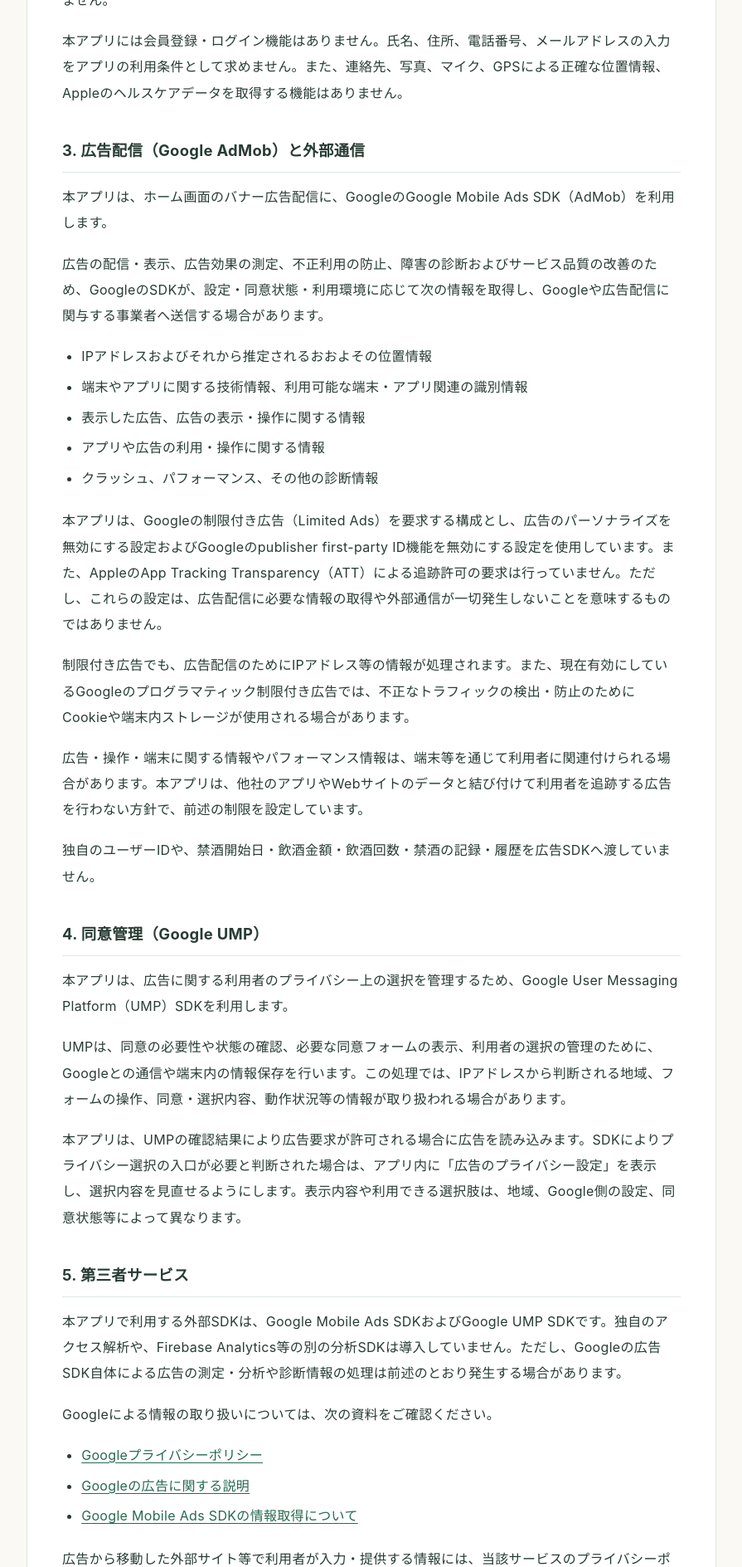
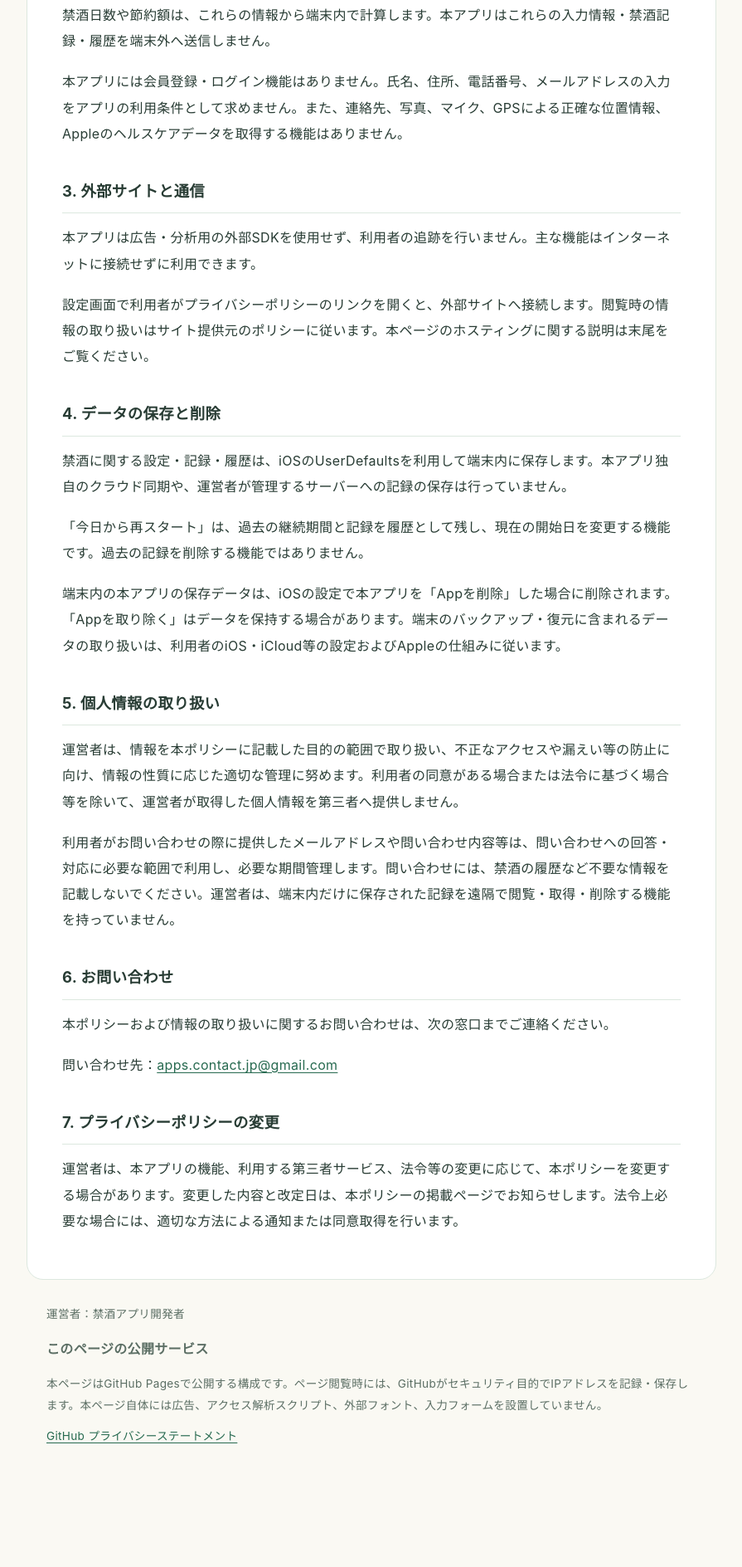
Before and after one commit to Jelly318/atoikura-support, a plain HTML site: page kinshu/privacy-policy.html in a window 1280 px wide. Shown: the part 912-2800 px from the top of the page at 83% size, without its empty margins (192-1087 px from the left). After the commit the page ends 2701 px from the top, so only its background shows below. Drawn offline with Linux system fonts and the light colour scheme.

Commit message:
Update privacy-policy.html

```diff
--- a/kinshu/privacy-policy.html
+++ b/kinshu/privacy-policy.html
@@ -2,7 +2,7 @@
 <html lang="ja"><head>
 <meta charset="utf-8"><meta name="viewport" content="width=device-width, initial-scale=1">
 <title>プライバシーポリシー | Kinshu（禁酒）</title>
-<meta name="description" content="Kinshu（禁酒）のプライバシーポリシー。端末内の記録保存、Google AdMob広告、UMP同意管理、お問い合わせについて説明します。">
+<meta name="description" content="Kinshu（禁酒）のプライバシーポリシー。端末内の記録保存、外部サイトの閲覧、お問い合わせについて説明します。">
 <meta name="referrer" content="no-referrer">
 <link rel="canonical" href="https://jelly318.github.io/atoikura-support/kinshu/privacy-policy.html">
 <style>
@@ -13,7 +13,8 @@
 <a class="skip" href="#policy">本文へ移動</a>
 <header class="brand"><span class="mark" aria-hidden="true"></span><strong>Kinshu（禁酒）</strong><span>プライバシーについて</span></header>
 <main id="policy"><h1>プライバシーポリシー</h1>
-<p>制定日：2026年10月28日<br>改定日：2026年10月29日</p>
+<p>制定日：2026年10月28日<br>改定日：2026年11月10日</p>
+<p>本ポリシーはKinshu 1.0（ビルド2）以降に適用されます。ビルド1については<a href="https://github.com/Jelly318/atoikura-support/blob/a42363e37c2871ed113e9a5316ea7b54f7ad586c/kinshu/privacy-policy.html">旧版のポリシー</a>をご覧ください。</p>
 <h2>1. 運営者</h2>
 <p>運営者：禁酒アプリ開発者</p>
 <p>運営者は、iOSアプリ「Kinshu（禁酒）」（以下「本アプリ」）における利用者の情報を、以下のとおり取り扱います。</p>
@@ -26,47 +27,22 @@
 <li>再スタート前の開始日、再スタート日時、到達日数および記録済み日付</li>
 <li>履歴を区別するための識別子および設定の完了状態</li>
 </ul>
-<p>禁酒日数や節約額は、これらの情報から端末内で計算します。これらの入力情報・禁酒記録・履歴を、運営者のサーバーに送信したり、広告リクエストへ付加してGoogleに送信したりする処理はありません。</p>
+<p>禁酒日数や節約額は、これらの情報から端末内で計算します。本アプリはこれらの入力情報・禁酒記録・履歴を端末外へ送信しません。</p>
 <p>本アプリには会員登録・ログイン機能はありません。氏名、住所、電話番号、メールアドレスの入力をアプリの利用条件として求めません。また、連絡先、写真、マイク、GPSによる正確な位置情報、Appleのヘルスケアデータを取得する機能はありません。</p>
-<h2>3. 広告配信（Google AdMob）と外部通信</h2>
-<p>本アプリは、ホーム画面のバナー広告配信に、GoogleのGoogle Mobile Ads SDK（AdMob）を利用します。</p>
-<p>広告の配信・表示、広告効果の測定、不正利用の防止、障害の診断およびサービス品質の改善のため、GoogleのSDKが、設定・同意状態・利用環境に応じて次の情報を取得し、Googleや広告配信に関与する事業者へ送信する場合があります。</p>
-<ul>
-<li>IPアドレスおよびそれから推定されるおおよその位置情報</li>
-<li>端末やアプリに関する技術情報、利用可能な端末・アプリ関連の識別情報</li>
-<li>表示した広告、広告の表示・操作に関する情報</li>
-<li>アプリや広告の利用・操作に関する情報</li>
-<li>クラッシュ、パフォーマンス、その他の診断情報</li>
-</ul>
-<p>本アプリは、Googleの制限付き広告（Limited Ads）を要求する構成とし、広告のパーソナライズを無効にする設定およびGoogleのpublisher first-party ID機能を無効にする設定を使用しています。また、AppleのApp Tracking Transparency（ATT）による追跡許可の要求は行っていません。ただし、これらの設定は、広告配信に必要な情報の取得や外部通信が一切発生しないことを意味するものではありません。</p>
-<p>制限付き広告でも、広告配信のためにIPアドレス等の情報が処理されます。また、現在有効にしているGoogleのプログラマティック制限付き広告では、不正なトラフィックの検出・防止のためにCookieや端末内ストレージが使用される場合があります。</p>
-<p>広告・操作・端末に関する情報やパフォーマンス情報は、端末等を通じて利用者に関連付けられる場合があります。本アプリは、他社のアプリやWebサイトのデータと結び付けて利用者を追跡する広告を行わない方針で、前述の制限を設定しています。</p>
-<p>独自のユーザーIDや、禁酒開始日・飲酒金額・飲酒回数・禁酒の記録・履歴を広告SDKへ渡していません。</p>
-<h2>4. 同意管理（Google UMP）</h2>
-<p>本アプリは、広告に関する利用者のプライバシー上の選択を管理するため、Google User Messaging Platform（UMP）SDKを利用します。</p>
-<p>UMPは、同意の必要性や状態の確認、必要な同意フォームの表示、利用者の選択の管理のために、Googleとの通信や端末内の情報保存を行います。この処理では、IPアドレスから判断される地域、フォームの操作、同意・選択内容、動作状況等の情報が取り扱われる場合があります。</p>
-<p>本アプリは、UMPの確認結果により広告要求が許可される場合に広告を読み込みます。SDKによりプライバシー選択の入口が必要と判断された場合は、アプリ内に「広告のプライバシー設定」を表示し、選択内容を見直せるようにします。表示内容や利用できる選択肢は、地域、Google側の設定、同意状態等によって異なります。</p>
-<h2>5. 第三者サービス</h2>
-<p>本アプリで利用する外部SDKは、Google Mobile Ads SDKおよびGoogle UMP SDKです。独自のアクセス解析や、Firebase Analytics等の別の分析SDKは導入していません。ただし、Googleの広告SDK自体による広告の測定・分析や診断情報の処理は前述のとおり発生する場合があります。</p>
-<p>Googleによる情報の取り扱いについては、次の資料をご確認ください。</p>
-<ul>
-<li><a href="https://policies.google.com/privacy?hl=ja">Googleプライバシーポリシー</a></li>
-<li><a href="https://policies.google.com/technologies/ads?hl=ja">Googleの広告に関する説明</a></li>
-<li><a href="https://developers.google.com/admob/ios/privacy/data-disclosure">Google Mobile Ads SDKの情報取得について</a></li>
-</ul>
-<p>広告から移動した外部サイト等で利用者が入力・提供する情報には、当該サービスのプライバシーポリシーが適用されます。</p>
-<h2>6. データの保存と削除</h2>
+<h2>3. 外部サイトと通信</h2>
+<p>本アプリは広告・分析用の外部SDKを使用せず、利用者の追跡を行いません。主な機能はインターネットに接続せずに利用できます。</p>
+<p>設定画面で利用者がプライバシーポリシーのリンクを開くと、外部サイトへ接続します。閲覧時の情報の取り扱いはサイト提供元のポリシーに従います。本ページのホスティングに関する説明は末尾をご覧ください。</p>
+<h2>4. データの保存と削除</h2>
 <p>禁酒に関する設定・記録・履歴は、iOSのUserDefaultsを利用して端末内に保存します。本アプリ独自のクラウド同期や、運営者が管理するサーバーへの記録の保存は行っていません。</p>
 <p>「今日から再スタート」は、過去の継続期間と記録を履歴として残し、現在の開始日を変更する機能です。過去の記録を削除する機能ではありません。</p>
 <p>端末内の本アプリの保存データは、iOSの設定で本アプリを「Appを削除」した場合に削除されます。「Appを取り除く」はデータを保持する場合があります。端末のバックアップ・復元に含まれるデータの取り扱いは、利用者のiOS・iCloud等の設定およびAppleの仕組みに従います。</p>
-<p>Google等へ送信された広告・同意管理関連情報の保存・削除は、各サービスのポリシーや適用される法令等に従います。アプリの削除が、送信済み情報の削除まで意味するものではありません。</p>
-<h2>7. 個人情報の取り扱い</h2>
-<p>運営者は、情報を本ポリシーに記載した目的の範囲で取り扱い、不正なアクセスや漏えい等の防止に向け、情報の性質に応じた適切な管理に努めます。前述の広告配信・同意管理に伴う第三者による処理を除き、利用者の同意がある場合または法令に基づく場合等を除いて、運営者が取得した個人情報を第三者へ提供しません。</p>
+<h2>5. 個人情報の取り扱い</h2>
+<p>運営者は、情報を本ポリシーに記載した目的の範囲で取り扱い、不正なアクセスや漏えい等の防止に向け、情報の性質に応じた適切な管理に努めます。利用者の同意がある場合または法令に基づく場合等を除いて、運営者が取得した個人情報を第三者へ提供しません。</p>
 <p>利用者がお問い合わせの際に提供したメールアドレスや問い合わせ内容等は、問い合わせへの回答・対応に必要な範囲で利用し、必要な期間管理します。問い合わせには、禁酒の履歴など不要な情報を記載しないでください。運営者は、端末内だけに保存された記録を遠隔で閲覧・取得・削除する機能を持っていません。</p>
-<h2>8. お問い合わせ</h2>
+<h2>6. お問い合わせ</h2>
 <p>本ポリシーおよび情報の取り扱いに関するお問い合わせは、次の窓口までご連絡ください。</p>
 <p>問い合わせ先：<a href="mailto:apps.contact.jp@gmail.com">apps.contact.jp@gmail.com</a></p>
-<h2>9. プライバシーポリシーの変更</h2>
+<h2>7. プライバシーポリシーの変更</h2>
 <p>運営者は、本アプリの機能、利用する第三者サービス、法令等の変更に応じて、本ポリシーを変更する場合があります。変更した内容と改定日は、本ポリシーの掲載ページでお知らせします。法令上必要な場合には、適切な方法による通知または同意取得を行います。</p></main>
 <footer><p>運営者：禁酒アプリ開発者</p>
 <section aria-labelledby="hosting"><h2 id="hosting">このページの公開サービス</h2><p>本ページはGitHub Pagesで公開する構成です。ページ閲覧時には、GitHubがセキュリティ目的でIPアドレスを記録・保存します。本ページ自体には広告、アクセス解析スクリプト、外部フォント、入力フォームを設置していません。</p><p><a href="https://docs.github.com/en/site-policy/privacy-policies/github-general-privacy-statement">GitHub プライバシーステートメント</a></p></section>
```
